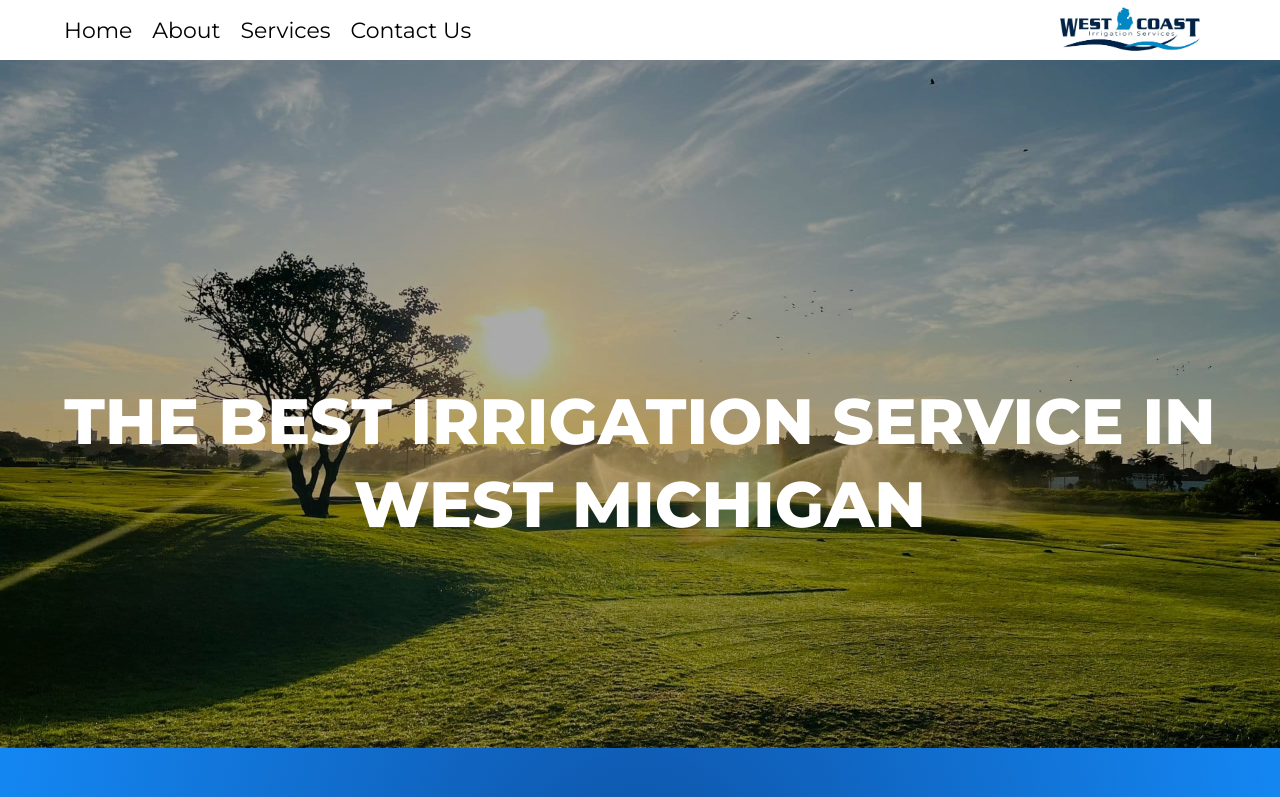
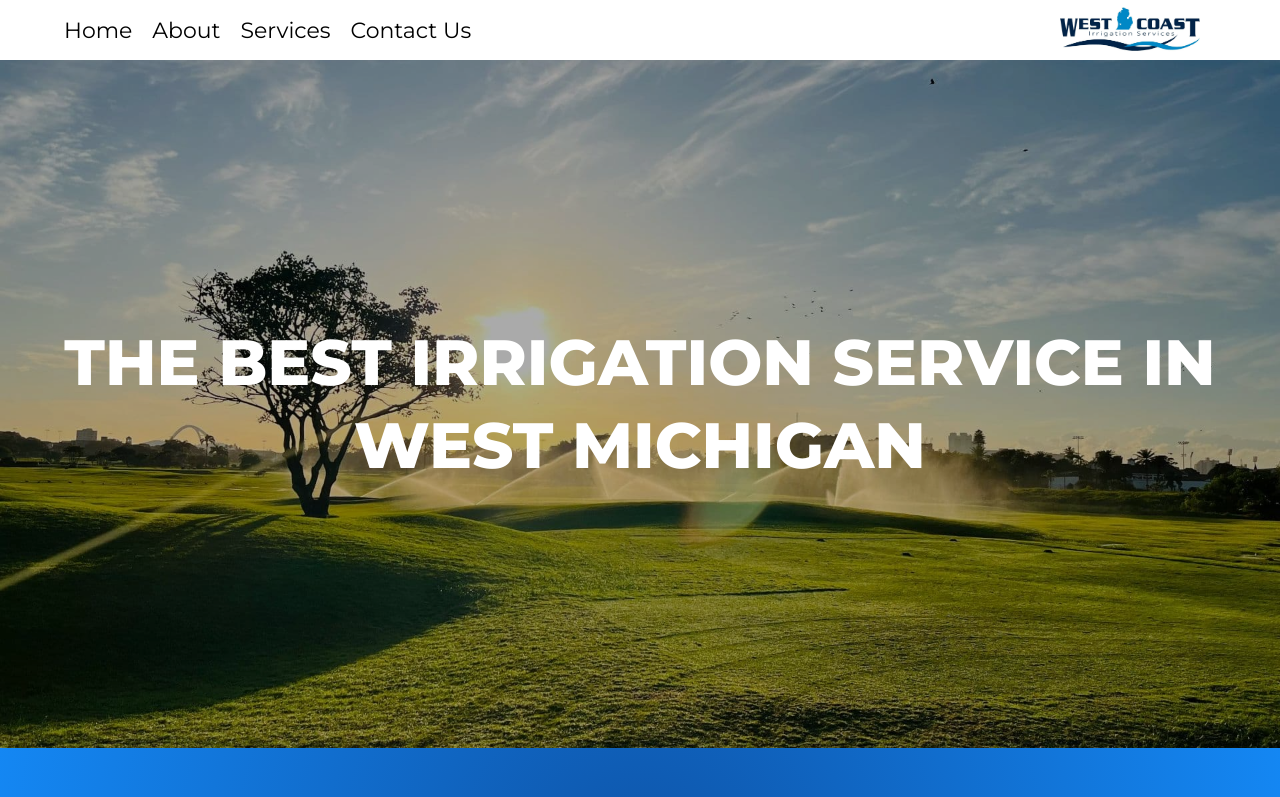
Before and after one commit to emerypol/blakes-website, a React (Vite) app: page / in a window 1280 px wide. Shown: the top 797 px of the page. Built offline with nearby package versions, Linux system fonts and the light colour scheme.

Commit message:
low vh fixes

```diff
--- a/src/Footer.tsx
+++ b/src/Footer.tsx
@@ -19,7 +19,7 @@ function Footer() {
                         blake@wcoastirrigation.com
                     </div>
                     <div className="flex flex-row justify-center items-center pt-3">
-                        <a href="https://facebook.com" className="pe-2" target="_blank" rel="noopener noreferrer" >
+                        <a href="https://www.facebook.com/Westcoastirrigationservices/" className="pe-2" target="_blank" rel="noopener noreferrer" >
                             <img src={facebook} className=" w-[32px] h-[32px] object-contain"></img>
                         </a>
                         <a href="https://instagram.com" className="ps-2" target="_blank" rel="noopener noreferrer">
--- a/src/NavAndLanding.tsx
+++ b/src/NavAndLanding.tsx
@@ -9,8 +9,9 @@ function NavAndLanding({ landMessage = "", bgImg = "", bottomBarMsg = "", }: Nav
     return (
         <>
             <NavBar></NavBar>
-            <div className="w-full relative" style={{ height: bottomBarMsg === "" ? "86vh" : "58vh" }}>
-                <div className="absolute inset-0 bg-cover bg-center "
+            <div className="w-full relative flex items-center justify-center"
+                style={{ height: bottomBarMsg === "" ? "86vh" : "58vh" }}>
+                <div className="z-0 absolute inset-0 bg-cover bg-center "
                     style={{ backgroundImage: `url(${bgImg})` }}>
                 </div>
 
@@ -18,7 +19,7 @@ function NavAndLanding({ landMessage = "", bgImg = "", bottomBarMsg = "", }: Nav
 
 
 
-                <div className="absolute inset-0 top-80 lg:top-80   text-center text-white
+                <div className="z-2 text-center text-white
                  text-[clamp(32px,6vw,64px)] font-extrabold leading-[1.3] px-8">
 
                     {landMessage}
--- a/src/pages/Home.tsx
+++ b/src/pages/Home.tsx
@@ -54,7 +54,7 @@ function Home() {
                                 <img
                                     src={b3}
                                     alt="Services"
-                                    className="w-full h-[80vh] object-cover rounded-lg"
+                                    className="w-full h-[80vh] min-h-[448px] object-cover rounded-lg"
                                 />
                                 <div className="absolute bottom-0 w-full p-8 pt-1 bg-[rgb(1,1,1,.6)] rounded-b-lg">
                                     <h2 className=" text-[clamp(34px,3vw,44px)] font-semibold text-white mb-1">Services</h2>
@@ -101,7 +101,7 @@ function Home() {
 
                     <div className="flex justify-center items-center">
                         <div className="flex flex-col md:flex-row rounded-lg
-                                w-[90vw] md:w-[50vw] h-[30vh] md:h-[26vh] max-w-[1320px] relative
+                                w-[90vw] md:w-[50vw] h-[30vh] min-h-[206px] md:h-[26vh] max-w-[1320px] relative
                                 bg-[url('/src/assets/blake_we_4_crop.jpg')] bg-cover bg-center
                                 items-center justify-end">
                             <div className="absolute inset-0 bg-black/25 z-0 rounded-lg" />
```
